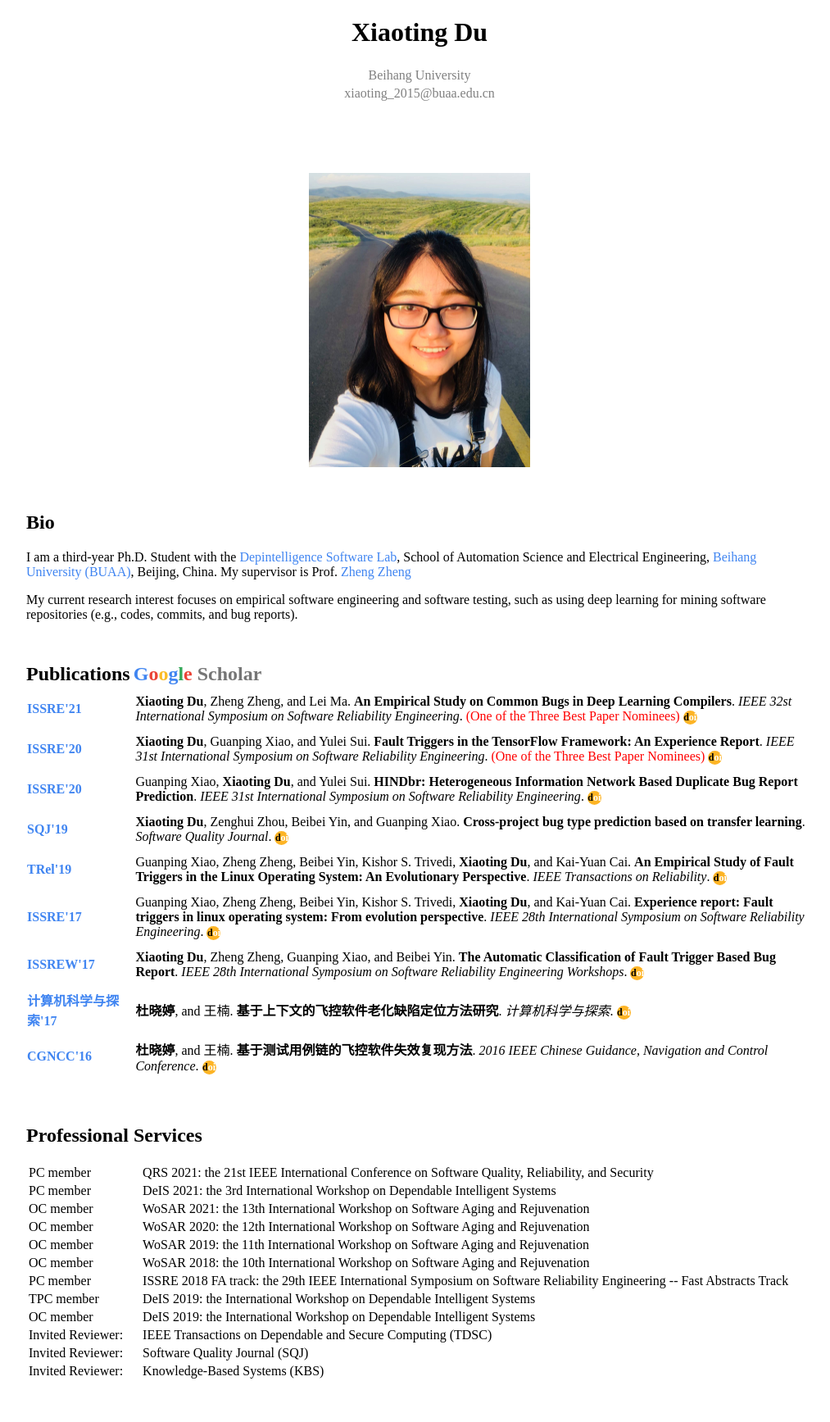
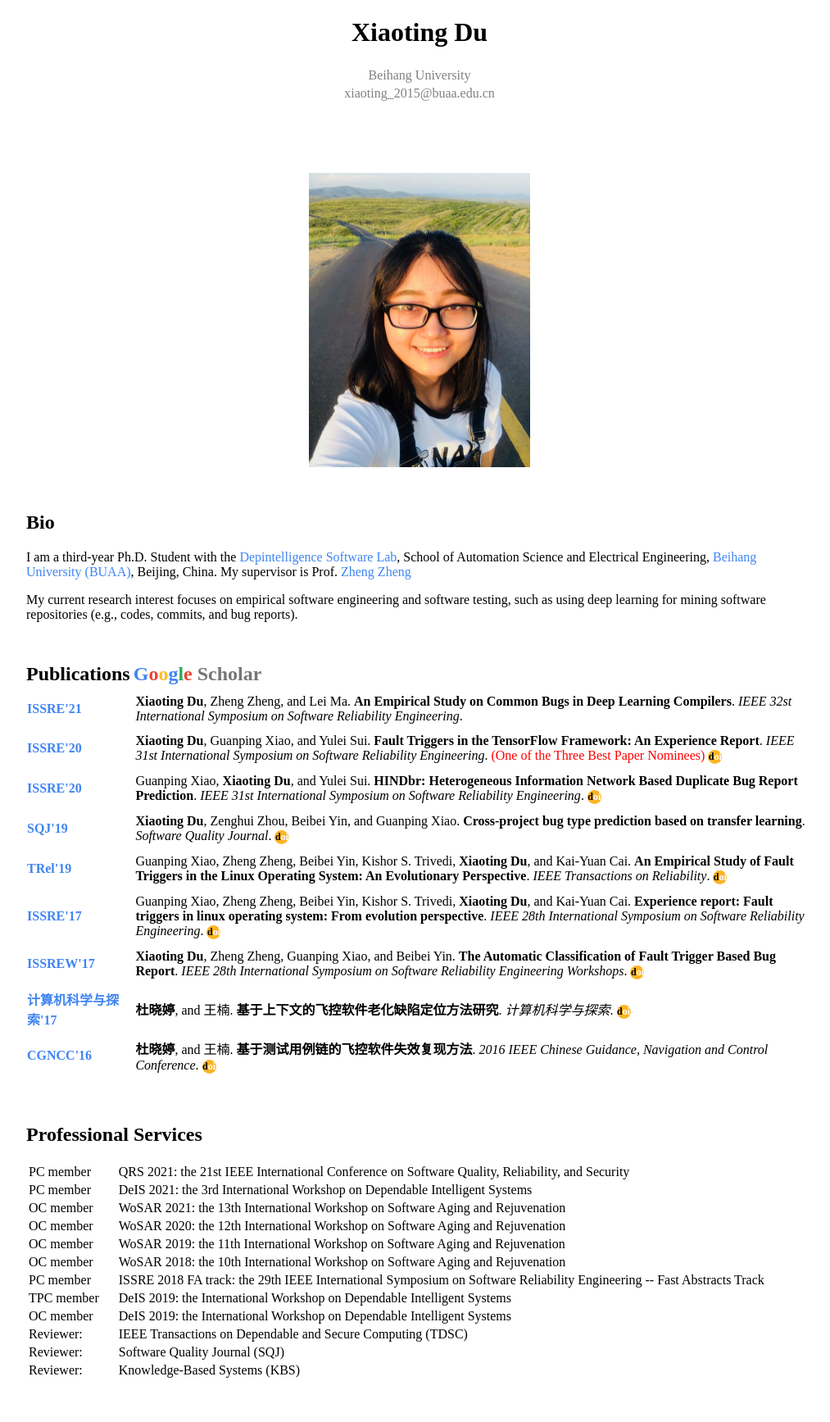
Before and after one commit to xiaotingdu/xiaotingdu.github.io, a Jekyll site: the page index.html, which Jekyll copies as it is, in a window 1280 px wide. Shown: the whole page at 82% size, without its empty margins (128-1141 px from the left). Built offline with Jekyll 4.4.1, drawn with Linux system fonts in a browser that asks for light colours; a style sheet for code colours, icons or effects is not loaded.

Commit message:
Update index.html

```diff
--- a/index.html
+++ b/index.html
@@ -63,7 +63,7 @@
  <tr>
 <td><a href="http://2021.issre.net/"><b>ISSRE'21</b></a></td>
 <td>&nbsp;&nbsp;&nbsp;&nbsp;</td>
-<td><b>Xiaoting Du</b>, Zheng Zheng, and Lei Ma. <b>An Empirical Study on Common Bugs in Deep Learning Compilers</b>. <i>IEEE 32st International Symposium on Software Reliability Engineering</i>. <span style="color:red">(One of the Three Best Paper Nominees)</span> <div class="circle" onclick="location='https://doi.org/10.1109/ISSRE5003.2020.00010'" onmouseover="this.style.cursor='hand'"><b style='color:black'>d</b><b style='color:white'>oi</b></div>
+<td><b>Xiaoting Du</b>, Zheng Zheng, and Lei Ma. <b>An Empirical Study on Common Bugs in Deep Learning Compilers</b>. <i>IEEE 32st International Symposium on Software Reliability Engineering</i>.
 </td>
 </tr>
 
@@ -187,19 +187,19 @@
 </tr>
 
 <tr>
-<td>Invited Reviewer:</td>
+<td>Reviewer:</td>
 <td>&nbsp;&nbsp;&nbsp;&nbsp;</td>
 <td>IEEE Transactions on Dependable and Secure Computing (TDSC)</td>
 </tr>
 
 <tr>
-<td>Invited Reviewer:</td>
+<td>Reviewer:</td>
 <td>&nbsp;&nbsp;&nbsp;&nbsp;</td>
 <td>Software Quality Journal (SQJ)</td>
 </tr>
 
 <tr>
-<td>Invited Reviewer:</td>
+<td>Reviewer:</td>
 <td>&nbsp;&nbsp;&nbsp;&nbsp;</td>
 <td>Knowledge-Based Systems (KBS)</td>
 </tr>
```
